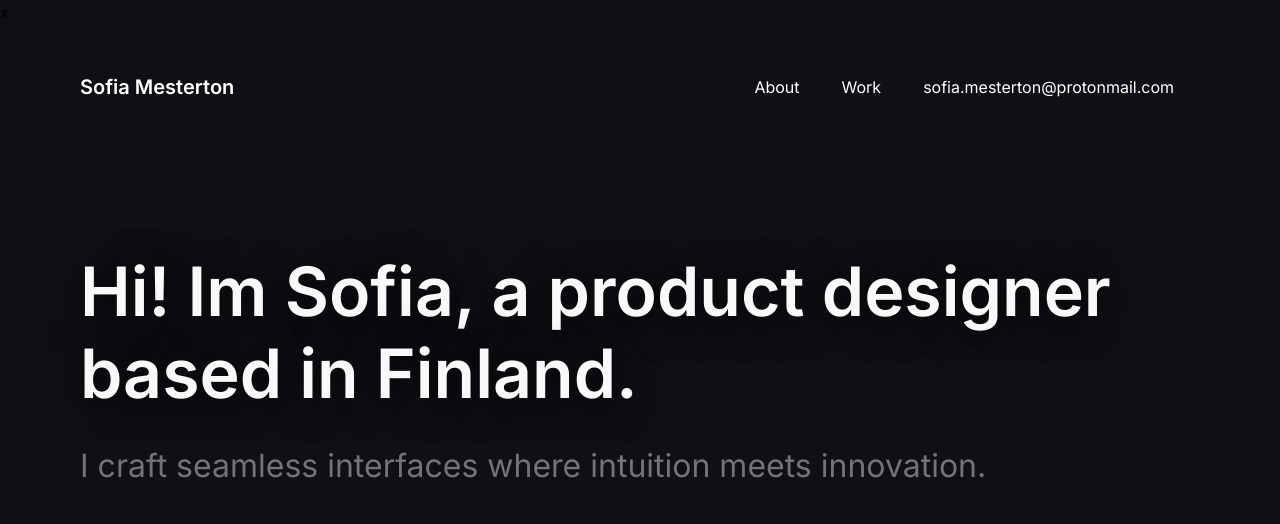
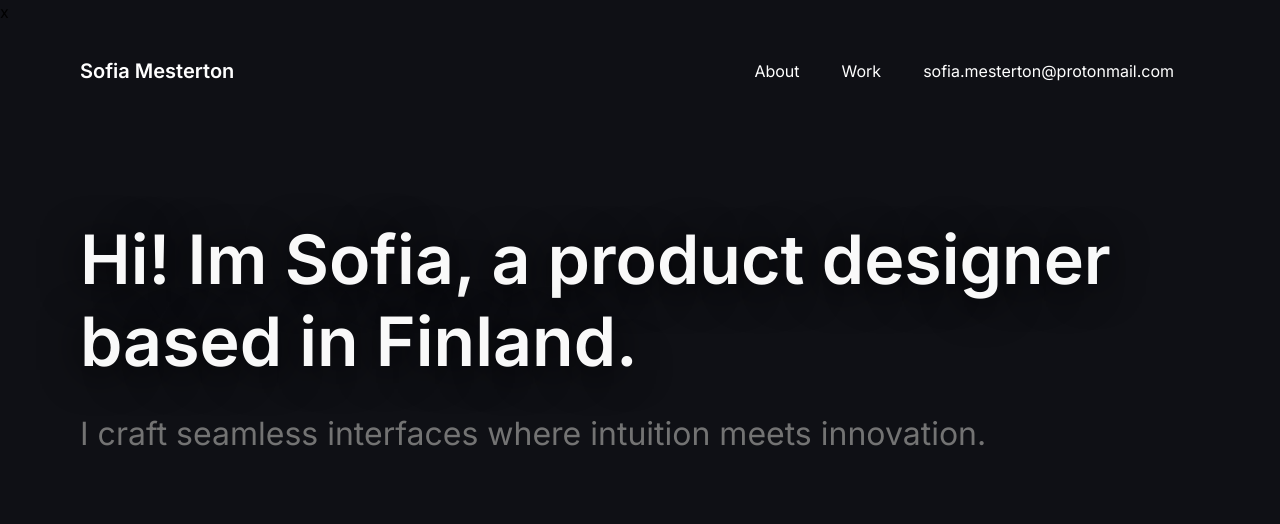
Before and after one commit to soffutoffu/portfolio-website, a plain HTML site: page index.html in a window 1280 px wide. Shown: the top 524 px of the page. Drawn offline with Linux system fonts and the light colour scheme.

Commit message:
Update portfolio.css

```diff
--- a/portfolio.css
+++ b/portfolio.css
@@ -47,7 +47,7 @@ display: none;
 
 /*Navbar*/
 .navbar {
-    padding: 48px;
+    padding: 32px;
 }
 
 .navbar .container {
```
